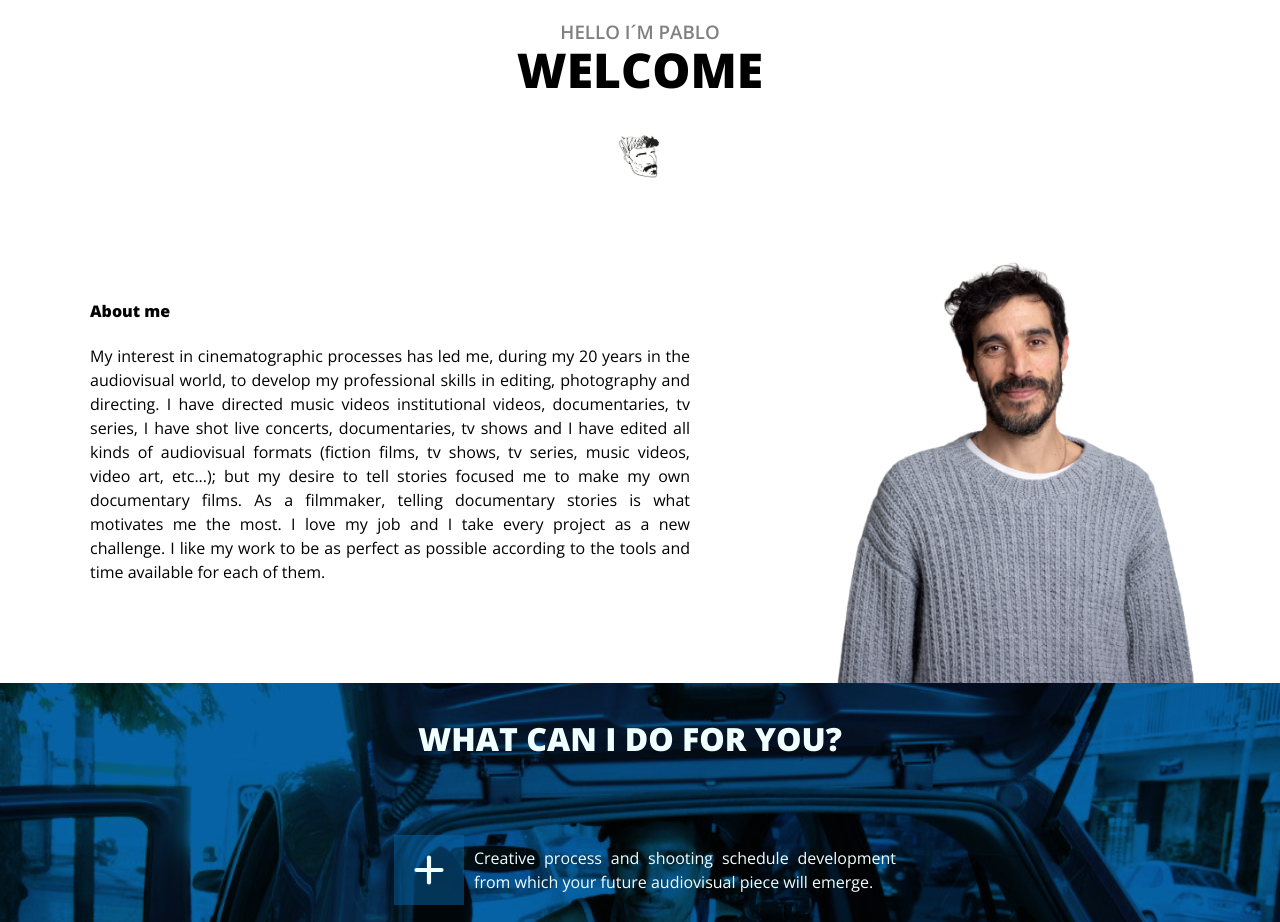
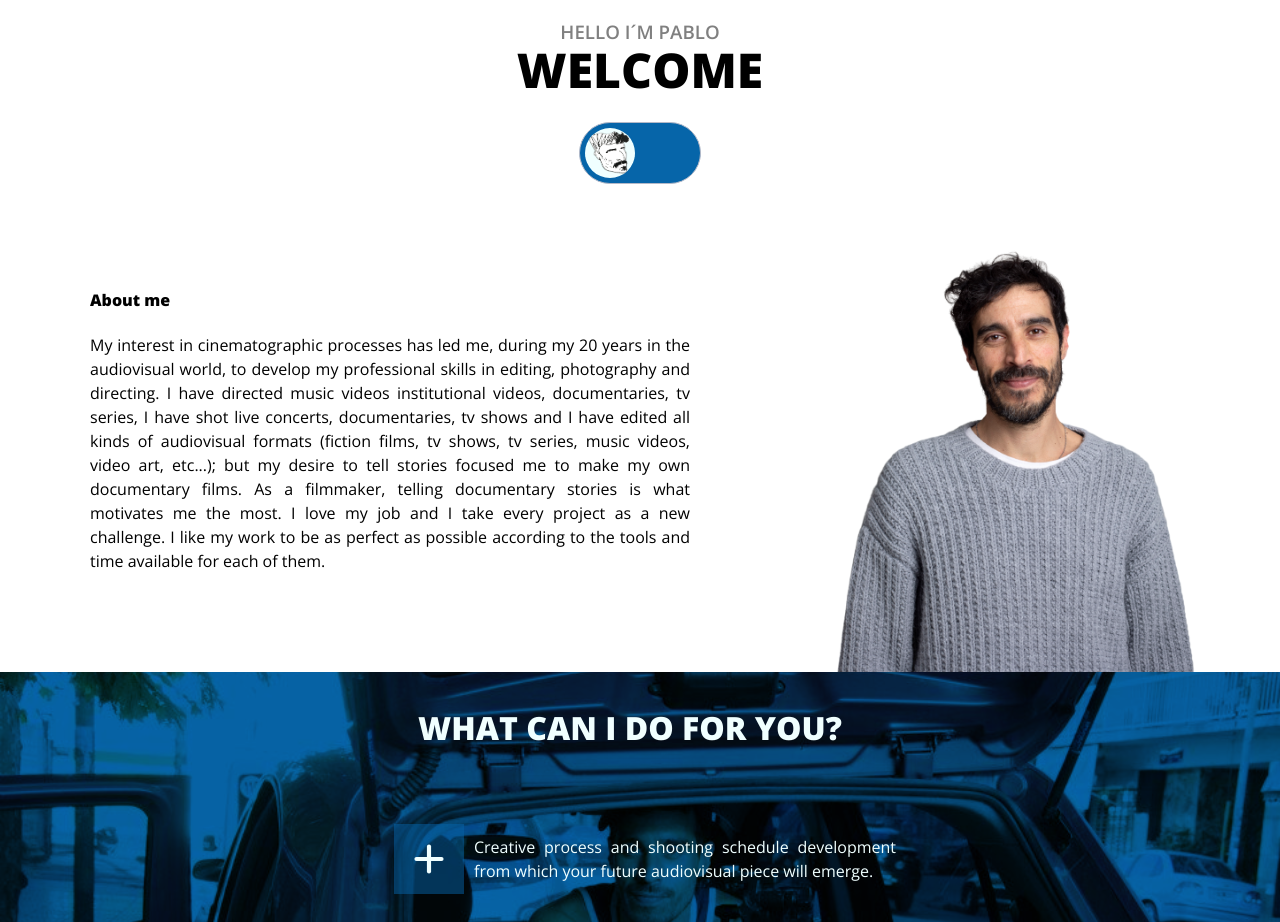
Before and after one commit to AndresDrimer/pablocoronel-react, a React (Vite) app: page / in a window 1280 px wide. Shown: the part 860-1782 px from the top of the page. Built offline with nearby package versions, Linux system fonts and the light colour scheme.

Commit message:
toggler about

```diff
--- a/src/App.css
+++ b/src/App.css
@@ -233,6 +233,38 @@ nav {
   font-weight: 600;
 }
 
+
+.--about-toggler,.--about-togglerawards{
+  margin:auto;
+  width:120px;
+  height: 60px;
+  border: 1px solid var(--color-abrigo);
+  border-radius:35px;
+  position: relative;
+  cursor: pointer;
+  background-color: var(--color-celeste);
+}
+
+.--about-togglerawards{
+  background-color: var(--color-abrigo);
+}
+.--about-toggler-notch, .--about-toggler-notchawards{
+  width:50px;
+  height: 50px;
+  background-color:azure;
+  border-radius:50%;
+  position: absolute;
+  top: 5px;
+  left: 5px;
+  transition: all .5s ease;
+}
+
+.--about-toggler-notchawards{
+  transform: translate(60px, 0);
+  background-color: azure;
+
+}
+
 .--about-container-for-two-elements {
   display: flex;
   height: 100%;
@@ -264,11 +296,16 @@ nav {
   cursor: pointer;
   padding: 10px;
 }
+/*
 .--about-btn-select:hover {
   background-color: rgb(6, 101, 169);
 }
 .--about-btn-select:active {
   background-color: gray;
+}
+*/
+.--about.btn-blue{
+ filter: opacity(0.2)
 }
 
 .--about-conditional-text-containers {
--- a/src/components/About.jsx
+++ b/src/components/About.jsx
@@ -4,7 +4,18 @@ export default function About(props) {
   const [textShown, setTextShown] = useState(true);
   console.log(textShown)
   function toggleText() {
-    setTextShown(!textShown);
+    setTextShown(prev => !prev);
+
+    const imgBtnLogo = document.querySelector('#btn-img-logo')
+    const imgBtnAwards = document.querySelector('#btn-img-awards')
+
+    if (textShown){
+    imgBtnLogo.classList.add("--about.btn-blue")
+    imgBtnAwards.classList.remove("--about.btn-blue")} else {
+      imgBtnLogo.classList.remove("--about.btn-blue")
+      imgBtnAwards.classList.add("--about.btn-blue")
+    }
+
     console.log(textShown);
   }
 
@@ -32,23 +43,29 @@ export default function About(props) {
     );
   });
 
+
+  function toggleHandler(){
+    setTextShown(prev => !prev);
+    console.log(textShown)
+  }
+
+
   return (
     <div className="--about-total-wrapper" id="about">
       <div className="--about-welcome-text-container">
         <h3 className="--about-subtitle">HELLO I´M PABLO </h3>
         <h2 className="--about-title">WELCOME</h2>
       </div>
-      <div className="--about-two-buttons-container">
-        <button className="--about-btn-select" onClick={toggleText}>
-          <img
-            src={props.logoPhoto}
-            width="50px"
-            height="50px"
-          />
-        </button>
 
 
+
+      <div className={`--about-toggler${!textShown ? "awards" : ""}`} onClick={toggleHandler}>
+
+      <img className={`--about-toggler-notch${!textShown ? "awards" : ""}`}
+       src={textShown ? props.logoPhoto : props.awardsLogo}/>
       </div>
+
+
       <div className="--about-container-for-two-elements">
         <div className="--about-conditional-text-containers">
           <h4 className="--about-continional-text-title">
```
